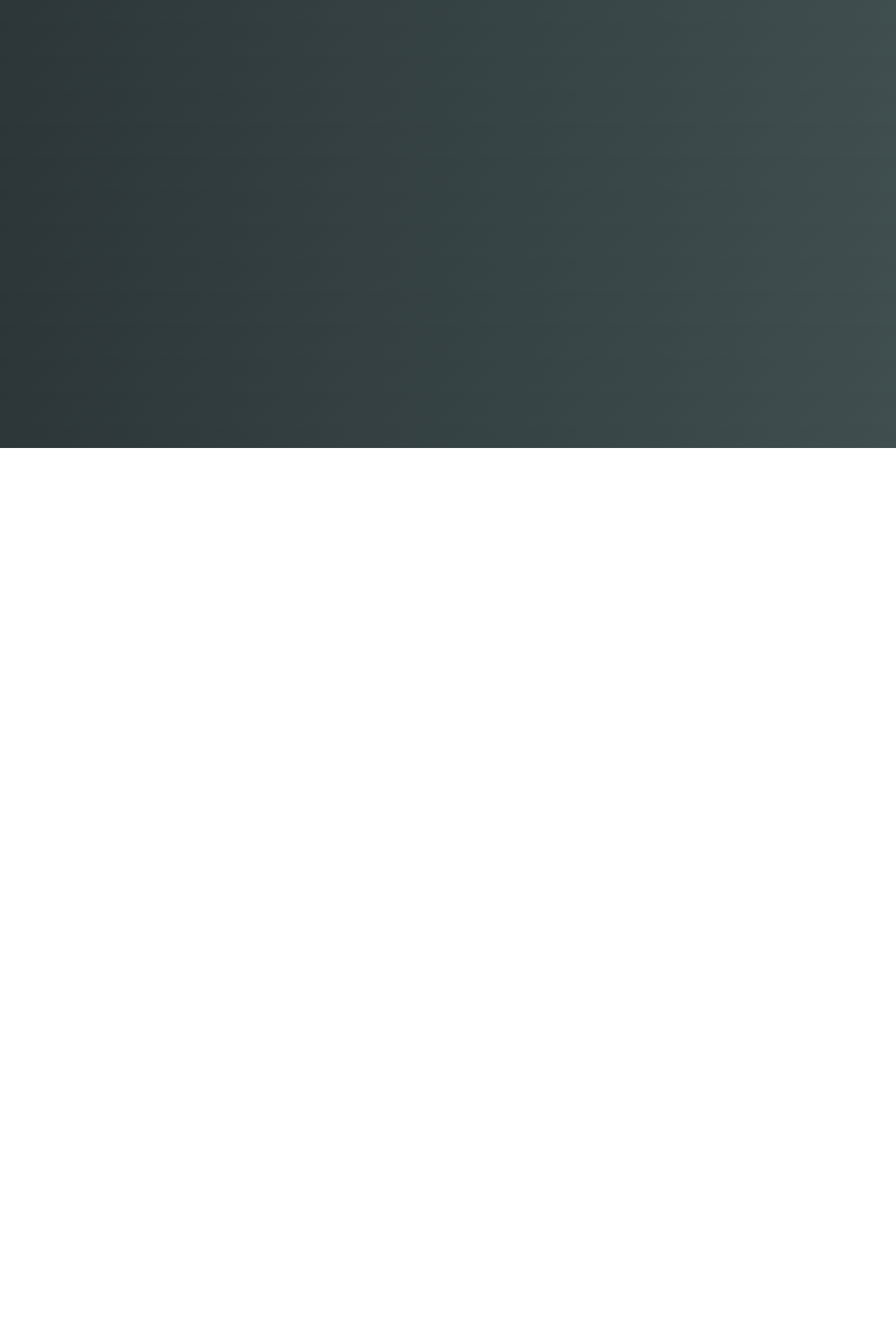
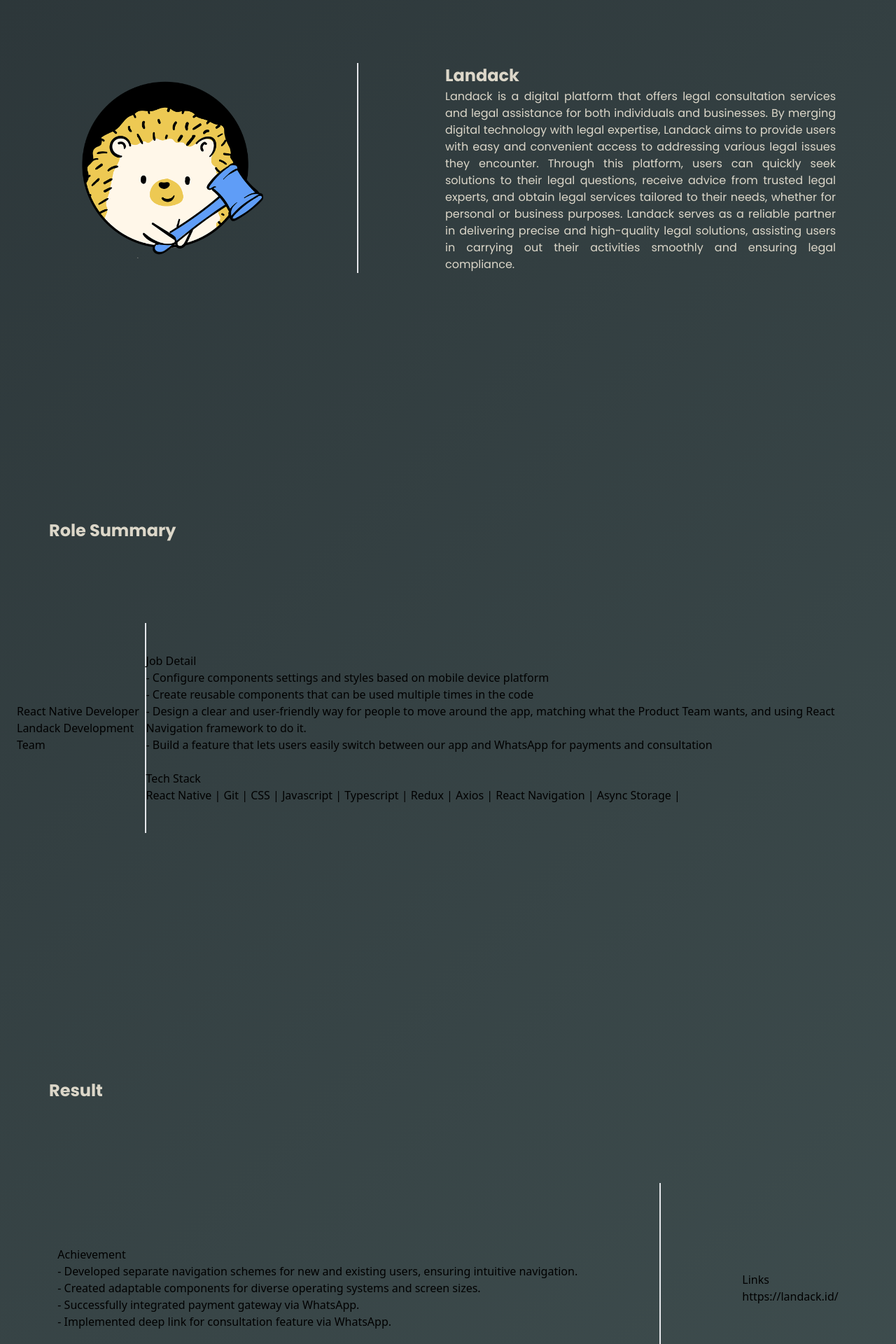
Before and after one commit to primaam/my-portfolio, a Next.js app: page /detail/1 in a window 1280 px wide. Shown: the part 160-2080 px from the top of the page at 70% size. Before the commit the page ends 800 px from the top, so only its background shows below. Built offline with nearby package versions, Linux system fonts and the light colour scheme.

Commit message:
update structure

```diff
--- a/pages/_app.tsx
+++ b/pages/_app.tsx
@@ -8,10 +8,6 @@
         <>
             <Head>
                 <title>Welcome to Prima's Website</title>
-                <link
-                    rel="stylesheet"
-                    href="https://fonts.googleapis.com/css2?family=Material+Symbols+Outlined:opsz,wght,FILL,GRAD@24,400,0,0"
-                />
             </Head>
             <Component {...pageProps} />
         </>
--- a/pages/_document.tsx
+++ b/pages/_document.tsx
@@ -10,6 +10,10 @@
         <Html>
             <Head>
                 <meta name="description" content={metadata.description} />
+                <link
+                    rel="stylesheet"
+                    href="https://fonts.googleapis.com/css2?family=Material+Symbols+Outlined:opsz,wght,FILL,GRAD@24,400,0,0"
+                />
             </Head>
             <body>
                 <Main />
--- a/pages/detail/[detail].tsx
+++ b/pages/detail/[detail].tsx
@@ -5,21 +5,77 @@
 import styles from "../../src/styles/Details.module.css";
 import Layout from "@/components/Layout";
 import { Container } from "@mui/material";
+import { projectDetail } from "../../src/data/projectData";
 
 const Detail = () => {
     const router = useRouter();
-    const detailIndex = router.query.detail;
+    const detailIndex: number = parseInt(router.query.detail as string, 10) || 0;
+    const data = projectDetail[detailIndex];
     return (
         <>
             <Head>
-                <title>Welc to Prima's Website</title>
+                <title>Detail Project: {data.title}</title>
             </Head>
             <Layout>
-                <div className={styles.detailLayout}>
-                    <p className={styles.detailFonts}>Detaildjhasjkhdajs Page {detailIndex}</p>
-                    Detaildjhasjkhdajs Page {detailIndex}
-                    <Container maxWidth="xl"></Container>
-                </div>
+                {/* title, logo, longDesc */}
+                <Container className={styles.detailLayout} maxWidth="xl">
+                    <div className={styles.detailSection}>
+                        <img src={data.logo} style={{ maxWidth: "300px" }} />
+                        <div className={styles.divider} />
+                        <div style={{ flex: 0.6 }}>
+                            <h1 className={`${styles.detailFontsTitle} ${styles.firstSection}`}>
+                                {data.title}
+                            </h1>
+                            <p className={`${styles.detailFontsDesc}`}>{data.longDesc}</p>
+                        </div>
+                    </div>
+                </Container>
+                {/* team, role, techstack, roleJobDetail */}
+                <Container className={styles.detailLayout} maxWidth="xl">
+                    <p className={`${styles.detailFontsTitle} ${styles.secondSection}`}>
+                        Role Summary
+                    </p>
+                    <div className={styles.detailSection}>
+                        <div>
+                            <p>{data.role}</p>
+                            <p>{data.team}</p>
+                        </div>
+                        <div className={styles.divider} />
+                        <div>
+                            <p>Job Detail</p>
+                            {data.roleJobDetail.map((item, i) => {
+                                return (
+                                    <>
+                                        <p>- {item}</p>
+                                    </>
+                                );
+                            })}
+                            <br />
+                            <p>Tech Stack</p>
+                            {data.techStack.map((item, i) => {
+                                return <span>{item} | </span>;
+                            })}
+                        </div>
+                    </div>
+                </Container>
+
+                {/* achievement */}
+                <Container className={styles.detailLayout} maxWidth="xl">
+                    <p className={`${styles.detailFontsTitle} ${styles.secondSection}`}>Result</p>
+                    <div className={styles.detailSection}>
+                        <div>
+                            <p>Achievement</p>
+                            {data.achievement.map((item, i) => {
+                                return <p>- {item}</p>;
+                            })}
+                        </div>
+                        <div className={styles.divider} />
+                        <div>
+                            <p>Links</p>
+                            <p>{data.link.web}</p>
+                        </div>
+                    </div>
+                </Container>
             </Layout>
         </>
     );
--- a/src/components/Header.tsx
+++ b/src/components/Header.tsx
@@ -1,7 +1,7 @@
 "use client";
 import React from "react";
 import { Box, Button, Drawer, List, ListItem, ListItemButton, ListItemText } from "@mui/material";
-import "@/styles/header.css";
+import styles from "@/styles/Header.module.css";
 
 const Header = () => {
     const [isMobile, setIsMobile] = React.useState(false);
@@ -12,8 +12,8 @@
     const menuArr = [
         { title: "About Me", id: "aboutme" },
         { title: "Background", id: "background" },
+        { title: "Projects", id: "projects" },
         { title: "Skills", id: "skills" },
-        { title: "Projects", id: "projects" },
     ];
 
     React.useEffect(() => {
@@ -57,6 +57,8 @@
                         setScrollPos("aboutme");
                     } else if (position === 2 * height) {
                         setScrollPos("background");
+                    } else if (position === 2.5 * height) {
+                        setScrollPos("projects");
                     }
                 }
             }, 200);
@@ -87,7 +89,7 @@
     };
     return (
         <>
-            <div className={`headerLayout ${isScrolled ? "scrolled" : ""}`}>
+            <div className={`${styles.headerLayout} ${isScrolled ? styles.scrolled : ""}`}>
                 <Button
                     style={{
                         borderWidth: 0,
@@ -96,11 +98,11 @@
                     variant={isMobile ? "text" : "outlined"}
                     onClick={handleHomeClick}
                 >
-                    <span className="material-symbols-outlined home-icon">home</span>
-                    <h1 className="home-fonts">Home</h1>
+                    <span className={`material-symbols-outlined ${styles.homeIcon}`}>home</span>
+                    <h1 className={styles.homeFonts}>Home</h1>
                 </Button>
                 <>
-                    <div className="headerMenuLayout">
+                    <div className={styles.headerMenuLayout}>
                         {menuArr.map((item, i) => {
                             return (
                                 <Button
@@ -126,7 +128,7 @@
                                         textTransform: "none",
                                     }}
                                 >
-                                    <span className="menu-fonts">{item.title}</span>
+                                    <span className={styles.menuFonts}>{item.title}</span>
                                 </Button>
                             );
                         })}
@@ -139,15 +141,14 @@
                             color: "white",
                         }}
                     >
-                        <span className="material-symbols-outlined home-icon">menu</span>
+                        <span className={`material-symbols-outlined ${styles.homeIcon}`}>menu</span>
                     </Button>
                 </>
             </div>
             <Drawer
                 SlideProps={{
-                    className: "drawer",
+                    className: `${styles.drawer}`,
                 }}
-                // className="drawer"
                 transitionDuration={1000}
                 anchor="right"
                 open={drawerOpen}
--- a/src/styles/Details.module.css
+++ b/src/styles/Details.module.css
@@ -1,13 +1,44 @@
 .detailLayout{
-    background-color: green;
-    /* display: flex;
+    display: flex;
     flex-direction: column;
     height: 100vh;
-    width: 100vw; */
+    width: 100vw;
 }
 
-.detailFonts{
+
+
+/* old */
+.detailSection{
+    display: flex;
+    align-items: center;
+    justify-content:space-around;
+        width: 100%;
+        height: 100%;
+}
+.divider{
+    height: 300px;
+    border-width: 1px;
+}
+
+.detailFontsTitle{
     font-family: bold;
     color: #DCD7C9;
+    font-size: large;
+}
+.detailFontsTitle.firstSection{
+    font-size: x-large;
+}
+.detailFontsTitle.secondSection{
+    z-index: 2;
+    position: absolute;
+    padding-top: 100px;
+    font-size: x-large;
+    left: 70px;
+}
+
+.detailFontsDesc{
+    font-family: regular;
+    color: #DCD7C9;
     font-size: medium;
+    text-align: justify;
 }
--- a/src/styles/globals.css
+++ b/src/styles/globals.css
@@ -10,6 +10,8 @@
   height: auto;
   width: auto;
   background: linear-gradient(135deg, rgba(44,54,57,1) 0%, rgba(63,78,79,1) 100%);
+  /* background: rgb(9,32,63); */
+  /* background: linear-gradient(135deg, rgba(9,32,63,1) 0%, rgba(83,120,149,1) 100%); */
 }
 
 @media (max-width: 768px) {
```
Also changed, not shown: public/assets/color/index.ts (+27 -5 lines), src/components/Background.tsx (+25 -21 lines), src/components/Project.tsx (+17 -22 lines), src/styles/Header.module.css (renamed from src/styles/header.css, +5 -5 lines), src/styles/Background.module.css (renamed from src/styles/background.css), src/styles/Project.module.css (renamed from src/styles/project.css).
